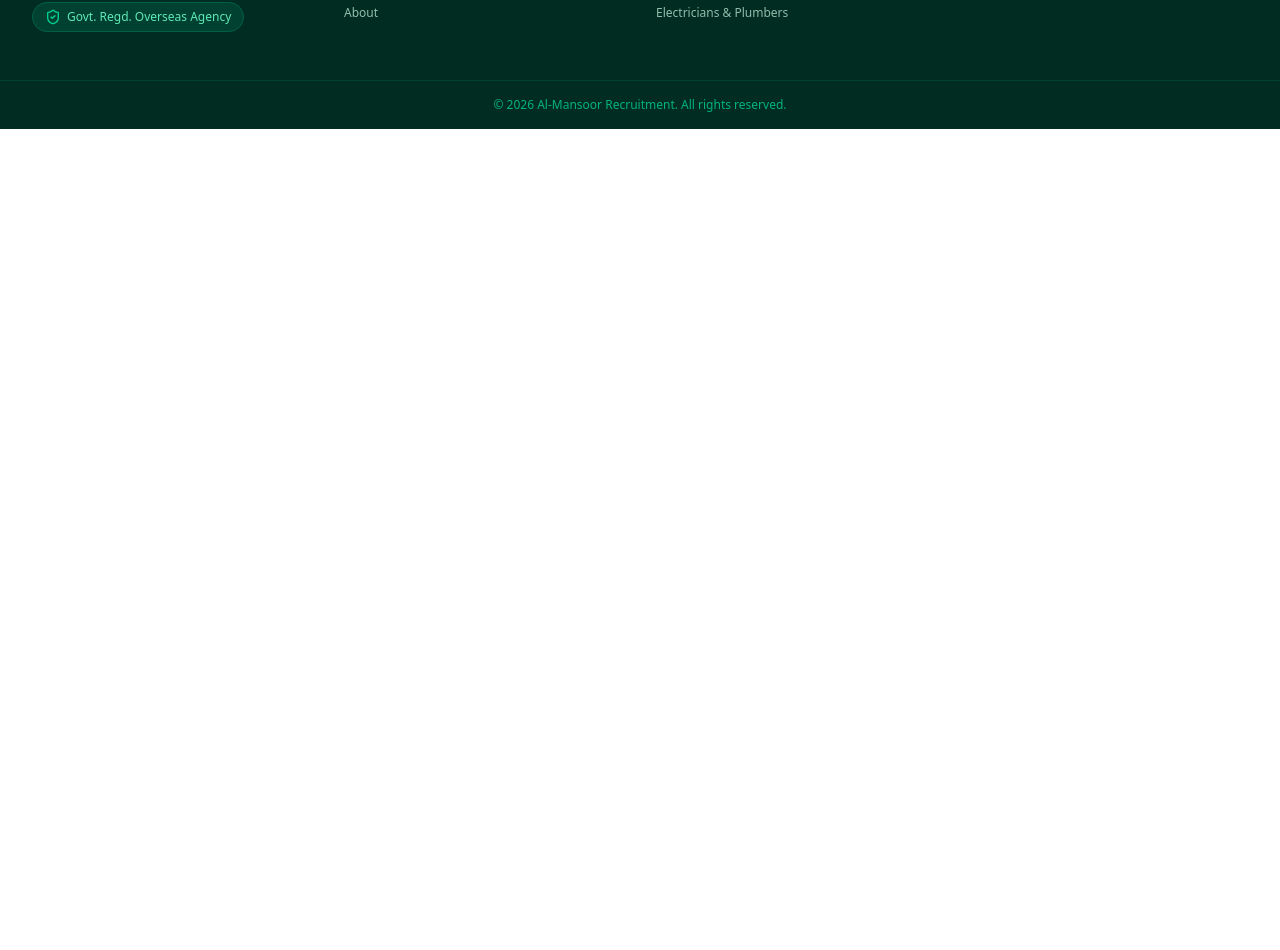
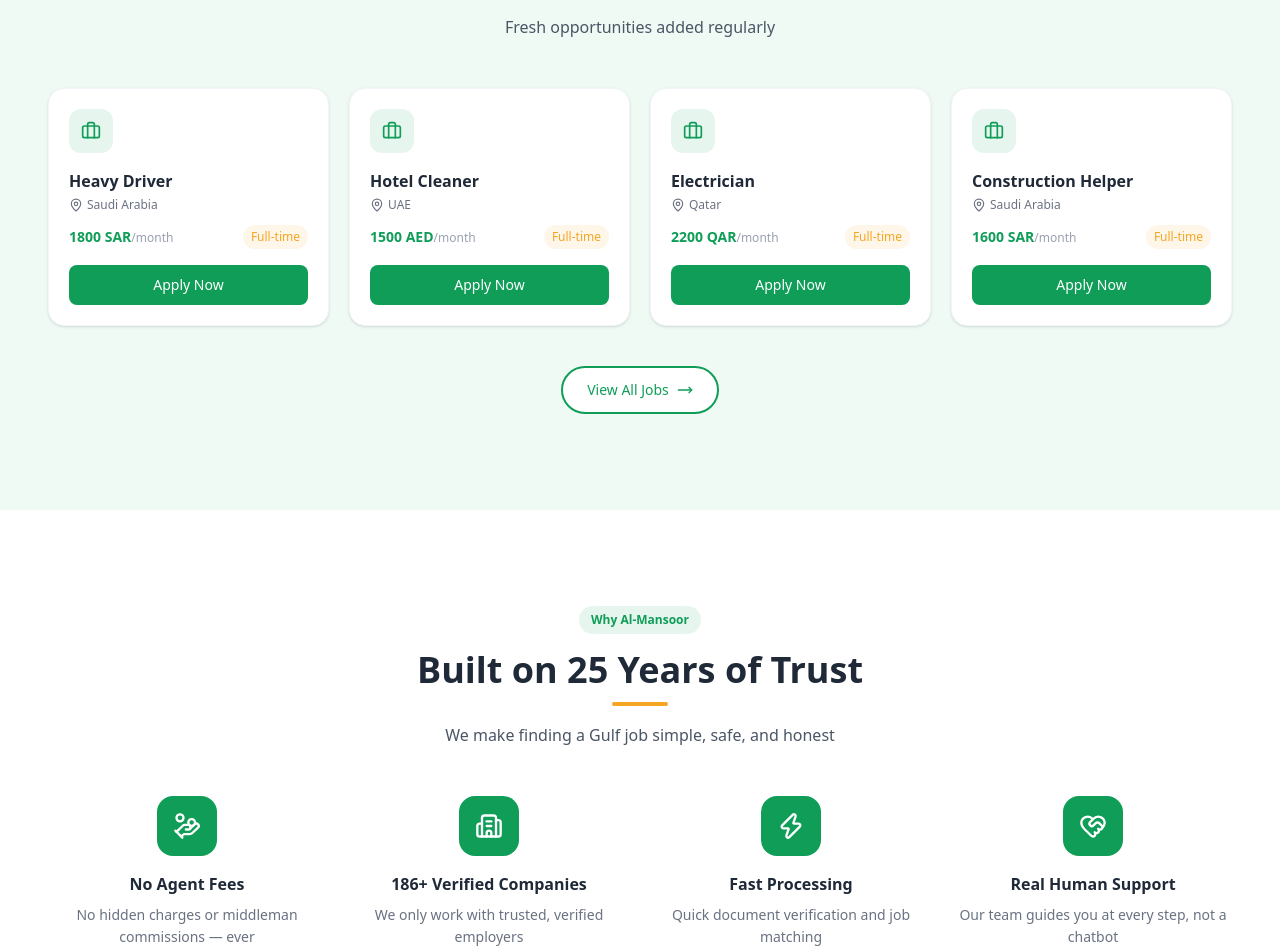
Before and after one commit to Abu24514/al_mansoor, a Next.js app: page / in a window 1280 px wide. Shown: the part 2382-3332 px from the top of the page. Before the commit the page ends 2511 px from the top, so only its background shows below. Built offline with nearby package versions, Linux system fonts and the light colour scheme.

Commit message:
add featureJob and whychoos us

```diff
--- a/src/app/page.tsx
+++ b/src/app/page.tsx
@@ -1,7 +1,9 @@
+import FeaturedJobs from "@/components/home/FeaturedJobs";
 import Hero from "@/components/home/Hero";
 import HowItWorks from "@/components/home/HowItWorks";
 import JobCategories from "@/components/home/JobCategories";
 import TrustStats from "@/components/home/TrustStats";
+import WhyChooseUs from "@/components/home/WhyChooseUs";
 
 export default function Home() {
   return (
@@ -10,6 +12,8 @@ export default function Home() {
       <TrustStats />
       <HowItWorks/>
       <JobCategories />
+      <FeaturedJobs/>
+      <WhyChooseUs/>
     </main>
   );
 }
--- /dev/null
+++ b/src/components/home/FeaturedJobs.tsx
@@ -0,0 +1,70 @@
+"use client";
+
+import Link from "next/link";
+import { MapPin, Briefcase } from "lucide-react";
+import { useLanguage } from "@/i18n/config";
+import SectionHeading from "@/components/ui/SectionHeading";
+import Button from "@/components/ui/Button";
+
+const dummyJobs = [
+  { id: 1, title: "Heavy Driver", country: "Saudi Arabia", salary: "1800 SAR", type: "Full-time" },
+  { id: 2, title: "Hotel Cleaner", country: "UAE", salary: "1500 AED", type: "Full-time" },
+  { id: 3, title: "Electrician", country: "Qatar", salary: "2200 QAR", type: "Full-time" },
+  { id: 4, title: "Construction Helper", country: "Saudi Arabia", salary: "1600 SAR", type: "Full-time" },
+];
+
+export default function FeaturedJobs() {
+  const { t } = useLanguage();
+
+  return (
+    <section className="bg-bg-light py-16 md:py-24">
+      <div className="max-w-7xl mx-auto px-6 md:px-12">
+        <SectionHeading
+          title={t.featuredJobs.title}
+          subtitle={t.featuredJobs.subtitle}
+        />
+
+        <div className="grid grid-cols-1 sm:grid-cols-2 lg:grid-cols-4 gap-5">
+          {dummyJobs.map((job) => (
+            <div
+              key={job.id}
+              className="bg-white rounded-2xl p-5 shadow-sm border border-slate-100 hover:shadow-md transition-shadow"
+            >
+              <span className="bg-primary/10 text-primary rounded-xl p-3 inline-flex items-center justify-center mb-4">
+                <Briefcase className="w-5 h-5" />
+              </span>
+              <h3 className="font-semibold text-charcoal mb-1">{job.title}</h3>
+              <p className="text-xs text-gray-500 flex items-center gap-1 mb-3">
+                <MapPin className="w-3.5 h-3.5" />
+                {job.country}
+              </p>
+              <div className="flex items-center justify-between mb-4">
+                <span className="text-primary font-bold text-sm">
+                  {job.salary}
+                  <span className="text-gray-400 font-normal text-xs">
+                    {t.featuredJobs.perMonth}
+                  </span>
+                </span>
+                <span className="text-xs bg-accent/10 text-accent px-2 py-1 rounded-full font-medium">
+                  {job.type}
+                </span>
+              </div>
+              <Link
+                href={`/jobs/${job.id}`}
+                className="block text-center bg-primary text-white text-sm font-medium py-2.5 rounded-lg hover:bg-primary/90 transition"
+              >
+                {t.featuredJobs.apply}
+              </Link>
+            </div>
+          ))}
+        </div>
+
+        <div className="flex justify-center mt-10">
+          <Button href="/jobs" variant="outline">
+            {t.featuredJobs.viewAll}
+          </Button>
+        </div>
+      </div>
+    </section>
+  );
+}
--- /dev/null
+++ b/src/components/home/WhyChooseUs.tsx
@@ -0,0 +1,40 @@
+"use client";
+
+import { HandCoins, Building2, Zap, HeartHandshake } from "lucide-react";
+import { useLanguage } from "@/i18n/config";
+import SectionHeading from "@/components/ui/SectionHeading";
+
+export default function WhyChooseUs() {
+  const { t } = useLanguage();
+
+  const points = [
+    { icon: HandCoins, title: t.whyUs.point1Title, desc: t.whyUs.point1Desc },
+    { icon: Building2, title: t.whyUs.point2Title, desc: t.whyUs.point2Desc },
+    { icon: Zap, title: t.whyUs.point3Title, desc: t.whyUs.point3Desc },
+    { icon: HeartHandshake, title: t.whyUs.point4Title, desc: t.whyUs.point4Desc },
+  ];
+
+  return (
+    <section className="bg-white py-16 md:py-24">
+      <div className="max-w-7xl mx-auto px-6 md:px-12">
+        <SectionHeading
+          eyebrow={t.whyUs.eyebrow}
+          title={t.whyUs.title}
+          subtitle={t.whyUs.subtitle}
+        />
+
+        <div className="grid grid-cols-1 sm:grid-cols-2 lg:grid-cols-4 gap-6">
+          {points.map(({ icon: Icon, title, desc }, i) => (
+            <div key={i} className="text-center">
+              <span className="bg-primary text-white rounded-2xl p-4 inline-flex items-center justify-center mb-4">
+                <Icon className="w-7 h-7" />
+              </span>
+              <h3 className="font-semibold text-charcoal mb-2">{title}</h3>
+              <p className="text-sm text-gray-500 leading-relaxed">{desc}</p>
+            </div>
+          ))}
+        </div>
+      </div>
+    </section>
+  );
+}
--- a/src/i18n/ar.json
+++ b/src/i18n/ar.json
@@ -63,6 +63,53 @@
   "hotel": "طاقم فندق",
   "openings": "وظيفة متاحة"
 },
+"featuredJobs": {
+  "title": "أحدث الوظائف المتاحة",
+  "subtitle": "فرص جديدة تُضاف باستمرار",
+  "viewAll": "عرض كل الوظائف",
+  "apply": "تقدّم الآن",
+  "perMonth": "/شهريًا"
+},
+"whyUs": {
+  "eyebrow": "لماذا المنصور",
+  "title": "مبني على 25 عامًا من الثقة",
+  "subtitle": "نجعل الحصول على وظيفة في الخليج أمرًا بسيطًا وآمنًا وصادقًا",
+  "point1Title": "بدون عمولات وسطاء",
+  "point1Desc": "لا رسوم خفية ولا عمولات — أبدًا",
+  "point2Title": "أكثر من 186 شركة موثّقة",
+  "point2Desc": "نتعامل فقط مع أصحاب عمل موثوقين ومعتمدين",
+  "point3Title": "معالجة سريعة",
+  "point3Desc": "تحقق سريع من المستندات ومطابقة الوظائف",
+  "point4Title": "دعم بشري حقيقي",
+  "point4Desc": "فريقنا يرشدك في كل خطوة، وليس روبوت محادثة"
+},
+"forCompanies": {
+  "title": "تحتاج إلى عمالة موثوقة؟",
+  "subtitle": "أخبرنا باحتياجك وسيتواصل معك فريقنا بمرشحين موثّقين — بدون إجراءات توظيف طويلة أو تعقيد.",
+  "cta": "أرسل طلبك",
+  "point1": "أكثر من 186 شركة تثق بنا",
+  "point2": "ملفات عمالة موثّقة مسبقًا",
+  "point3": "فريق دعم مخصص"
+},
+"faq": {
+  "title": "الأسئلة الشائعة",
+  "subtitle": "إجابات على الأسئلة الأكثر شيوعًا",
+  "q1": "هل يوجد رسوم للتقديم على وظيفة؟",
+  "a1": "لا، التقديم عبر المنصور مجاني تمامًا. نحن لا نفرض أي رسوم على الباحثين عن عمل.",
+  "q2": "ما هي المستندات التي أحتاجها؟",
+  "a2": "ستحتاج إلى هوية أو جواز سفر ساري، صورة شخصية، وأي شهادات خبرة ذات صلة.",
+  "q3": "كم من الوقت يستغرق الحصول على وظيفة؟",
+  "a3": "يعتمد ذلك على الوظيفة وصاحب العمل، لكن فريقنا يعمل على مطابقتك والتحقق منك بأسرع وقت ممكن.",
+  "q4": "هل أحتاج إلى إنشاء حساب؟",
+  "a4": "لا حاجة لحساب. يمكنك التقديم مباشرة برقم هاتفك — سنبقيك على اطلاع عبر الرسائل النصية أو واتساب.",
+  "q5": "كيف توظف الشركات عبر المنصور؟",
+  "a5": "تقوم الشركات بملء نموذج الطلب، ويتواصل فريقنا معهم بمرشحين موثّقين يلبّون احتياجاتهم."
+},
+"ctaBanner": {
+  "title": "جاهز لبدء رحلتك في الخليج؟",
+  "subtitle": "انضم إلى آلاف حصلوا على وظائف موثّقة عبر المنصور",
+  "cta": "تقدّم الآن"
+},
   "footer": {
     "tagline": "طريقك الموثوق للعمل في الخليج",
     "rights": "جميع الحقوق محفوظة.",
--- a/src/i18n/en.json
+++ b/src/i18n/en.json
@@ -63,6 +63,53 @@
   "hotel": "Hotel Staff",
   "openings": "openings"
 },
+"featuredJobs": {
+  "title": "Latest Job Openings",
+  "subtitle": "Fresh opportunities added regularly",
+  "viewAll": "View All Jobs",
+  "apply": "Apply Now",
+  "perMonth": "/month"
+},
+"whyUs": {
+  "eyebrow": "Why Al-Mansoor",
+  "title": "Built on 25 Years of Trust",
+  "subtitle": "We make finding a Gulf job simple, safe, and honest",
+  "point1Title": "No Agent Fees",
+  "point1Desc": "No hidden charges or middleman commissions — ever",
+  "point2Title": "186+ Verified Companies",
+  "point2Desc": "We only work with trusted, verified employers",
+  "point3Title": "Fast Processing",
+  "point3Desc": "Quick document verification and job matching",
+  "point4Title": "Real Human Support",
+  "point4Desc": "Our team guides you at every step, not a chatbot"
+},
+"forCompanies": {
+  "title": "Need Reliable Workers?",
+  "subtitle": "Tell us your requirement and our team will reach out with verified candidates — no long hiring process, no hassle.",
+  "cta": "Post Your Requirement",
+  "point1": "186+ companies already trust us",
+  "point2": "Pre-verified worker profiles",
+  "point3": "Dedicated support team"
+},
+"faq": {
+  "title": "Frequently Asked Questions",
+  "subtitle": "Answers to common questions",
+  "q1": "Is there any fee to apply for a job?",
+  "a1": "No, applying through Al-Mansoor is completely free. We never charge job seekers any fee.",
+  "q2": "What documents do I need?",
+  "a2": "You'll need a valid ID/passport, a passport-size photo, and any relevant experience certificates.",
+  "q3": "How long does it take to get a job?",
+  "a3": "It depends on the role and employer, but our team works to match and verify you as quickly as possible.",
+  "q4": "Do I need to create an account?",
+  "a4": "No account needed. You can apply directly with your phone number — we'll keep you updated via SMS/WhatsApp.",
+  "q5": "How do companies hire through Al-Mansoor?",
+  "a5": "Companies simply fill out our requirement form, and our team reaches out with verified candidates that match their needs."
+},
+"ctaBanner": {
+  "title": "Ready to start your Gulf journey?",
+  "subtitle": "Join thousands who found verified jobs through Al-Mansoor",
+  "cta": "Apply Now"
+},
   "footer": {
     "tagline": "Your trusted path to verified direct jobs in the Gulf region.",
     "rights": "All rights reserved.",
```
